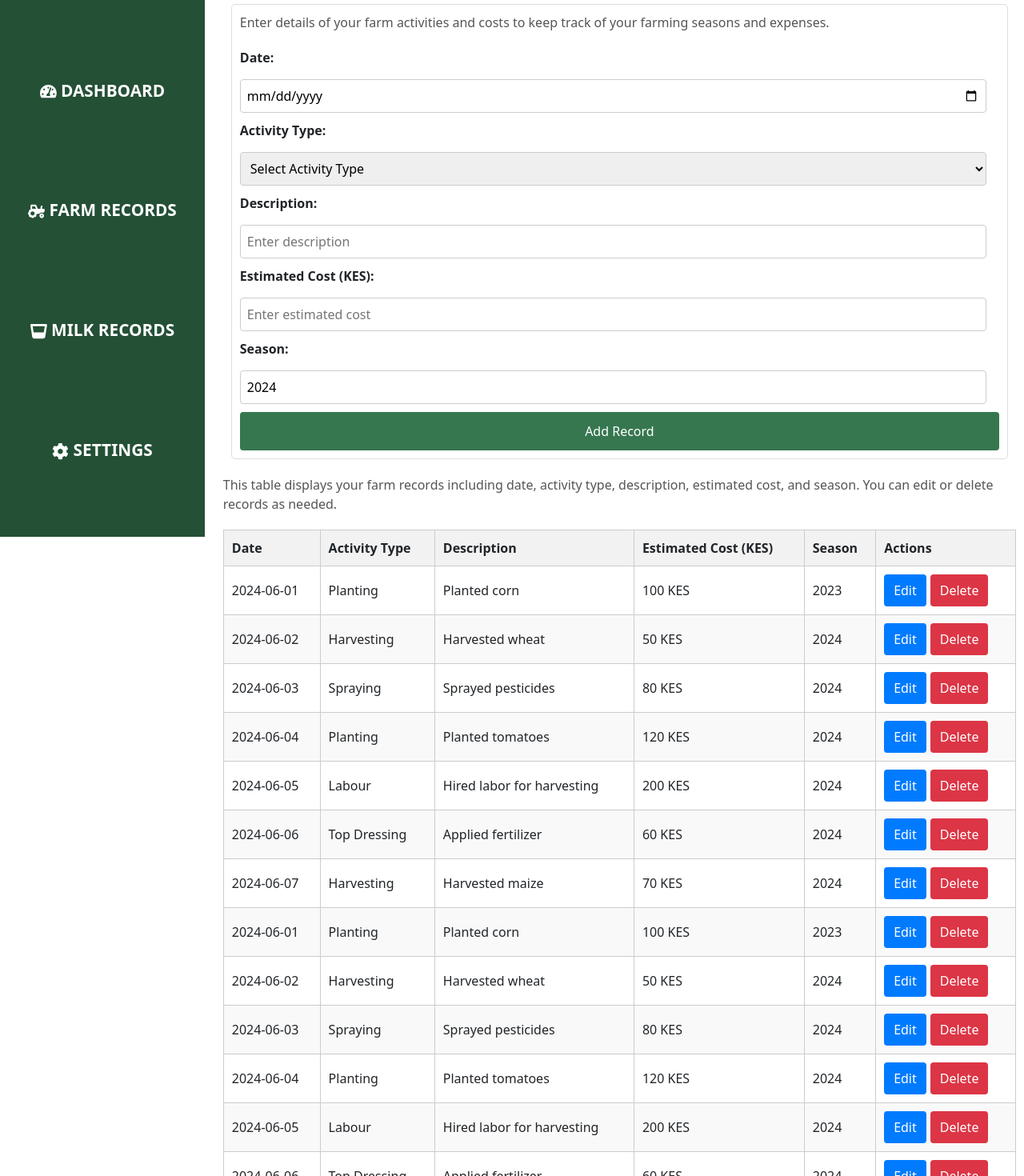
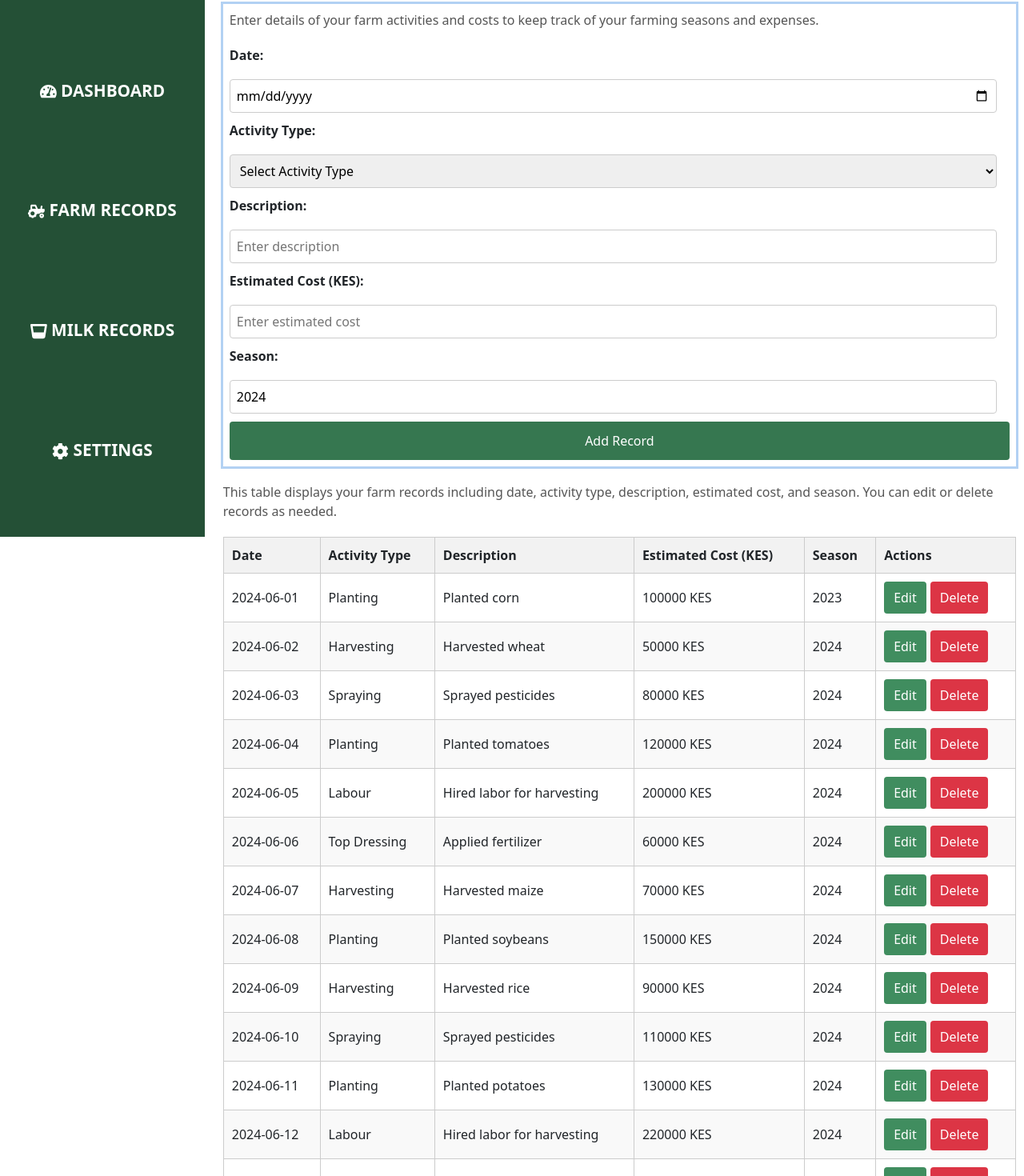
Before and after one commit to jankimutai/KILIMOLOG, a React (Create React App) app: page /farm-records in a window 1280 px wide. Shown: the part 129-1599 px from the top of the page at 80% size. Built offline with nearby package versions, Linux system fonts and the light colour scheme; the HTML template or start-up script is replaced by a standard one.

Commit message:
update css to make sure both pages use the primary and secondary colors

```diff
--- a/src/Pages/FarmRecords.jsx
+++ b/src/Pages/FarmRecords.jsx
@@ -10,34 +10,20 @@ const FarmRecords = () => {
   useEffect(() => {
     // Simulating fetching farm records from an API
     const dummyData = [
-      { id: 1, date: '2024-06-01', activityType: 'Planting', description: 'Planted corn', estimatedCost: 100, season: '2023' },
-      { id: 2, date: '2024-06-02', activityType: 'Harvesting', description: 'Harvested wheat', estimatedCost: 50, season: '2024' },
-      { id: 3, date: '2024-06-03', activityType: 'Spraying', description: 'Sprayed pesticides', estimatedCost: 80, season: '2024' },
-      { id: 4, date: '2024-06-04', activityType: 'Planting', description: 'Planted tomatoes', estimatedCost: 120, season: '2024' },
-      { id: 5, date: '2024-06-05', activityType: 'Labour', description: 'Hired labor for harvesting', estimatedCost: 200, season: '2024' },
-      { id: 6, date: '2024-06-06', activityType: 'Top Dressing', description: 'Applied fertilizer', estimatedCost: 60, season: '2024' },
-      { id: 7, date: '2024-06-07', activityType: 'Harvesting', description: 'Harvested maize', estimatedCost: 70, season: '2024' },
-      { id: 1, date: '2024-06-01', activityType: 'Planting', description: 'Planted corn', estimatedCost: 100, season: '2023' },
-      { id: 2, date: '2024-06-02', activityType: 'Harvesting', description: 'Harvested wheat', estimatedCost: 50, season: '2024' },
-      { id: 3, date: '2024-06-03', activityType: 'Spraying', description: 'Sprayed pesticides', estimatedCost: 80, season: '2024' },
-      { id: 4, date: '2024-06-04', activityType: 'Planting', description: 'Planted tomatoes', estimatedCost: 120, season: '2024' },
-      { id: 5, date: '2024-06-05', activityType: 'Labour', description: 'Hired labor for harvesting', estimatedCost: 200, season: '2024' },
-      { id: 6, date: '2024-06-06', activityType: 'Top Dressing', description: 'Applied fertilizer', estimatedCost: 60, season: '2024' },
-      { id: 7, date: '2024-06-07', activityType: 'Harvesting', description: 'Harvested maize', estimatedCost: 70, season: '2024' },
-      { id: 1, date: '2024-06-01', activityType: 'Planting', description: 'Planted corn', estimatedCost: 100, season: '2023' },
-      { id: 2, date: '2024-06-02', activityType: 'Harvesting', description: 'Harvested wheat', estimatedCost: 50, season: '2024' },
-      { id: 3, date: '2024-06-03', activityType: 'Spraying', description: 'Sprayed pesticides', estimatedCost: 80, season: '2024' },
-      { id: 4, date: '2024-06-04', activityType: 'Planting', description: 'Planted tomatoes', estimatedCost: 120, season: '2024' },
-      { id: 5, date: '2024-06-05', activityType: 'Labour', description: 'Hired labor for harvesting', estimatedCost: 200, season: '2024' },
-      { id: 6, date: '2024-06-06', activityType: 'Top Dressing', description: 'Applied fertilizer', estimatedCost: 60, season: '2024' },
-      { id: 7, date: '2024-06-07', activityType: 'Harvesting', description: 'Harvested maize', estimatedCost: 70, season: '2024' },
-      { id: 1, date: '2024-06-01', activityType: 'Planting', description: 'Planted corn', estimatedCost: 100, season: '2023' },
-      { id: 2, date: '2024-06-02', activityType: 'Harvesting', description: 'Harvested wheat', estimatedCost: 50, season: '2024' },
-      { id: 3, date: '2024-06-03', activityType: 'Spraying', description: 'Sprayed pesticides', estimatedCost: 80, season: '2024' },
-      { id: 4, date: '2024-06-04', activityType: 'Planting', description: 'Planted tomatoes', estimatedCost: 120, season: '2024' },
-      { id: 5, date: '2024-06-05', activityType: 'Labour', description: 'Hired labor for harvesting', estimatedCost: 200, season: '2024' },
-      { id: 6, date: '2024-06-06', activityType: 'Top Dressing', description: 'Applied fertilizer', estimatedCost: 60, season: '2024' },
-      { id: 7, date: '2024-06-07', activityType: 'Harvesting', description: 'Harvested maize', estimatedCost: 70, season: '2024' },
+      { id: 1, date: '2024-06-01', activityType: 'Planting', description: 'Planted corn', estimatedCost: 100000, season: '2023' },
+      { id: 2, date: '2024-06-02', activityType: 'Harvesting', description: 'Harvested wheat', estimatedCost: 50000, season: '2024' },
+      { id: 3, date: '2024-06-03', activityType: 'Spraying', description: 'Sprayed pesticides', estimatedCost: 80000, season: '2024' },
+      { id: 4, date: '2024-06-04', activityType: 'Planting', description: 'Planted tomatoes', estimatedCost: 120000, season: '2024' },
+      { id: 5, date: '2024-06-05', activityType: 'Labour', description: 'Hired labor for harvesting', estimatedCost: 200000, season: '2024' },
+      { id: 6, date: '2024-06-06', activityType: 'Top Dressing', description: 'Applied fertilizer', estimatedCost: 60000, season: '2024' },
+      { id: 7, date: '2024-06-07', activityType: 'Harvesting', description: 'Harvested maize', estimatedCost: 70000, season: '2024' },
+      { id: 8, date: '2024-06-08', activityType: 'Planting', description: 'Planted soybeans', estimatedCost: 150000, season: '2024' },
+      { id: 9, date: '2024-06-09', activityType: 'Harvesting', description: 'Harvested rice', estimatedCost: 90000, season: '2024' },
+      { id: 10, date: '2024-06-10', activityType: 'Spraying', description: 'Sprayed pesticides', estimatedCost: 110000, season: '2024' },
+      { id: 11, date: '2024-06-11', activityType: 'Planting', description: 'Planted potatoes', estimatedCost: 130000, season: '2024' },
+      { id: 12, date: '2024-06-12', activityType: 'Labour', description: 'Hired labor for harvesting', estimatedCost: 220000, season: '2024' },
+      { id: 13, date: '2024-06-13', activityType: 'Top Dressing', description: 'Applied fertilizer', estimatedCost: 65000, season: '2024' },
+      { id: 14, date: '2024-06-14', activityType: 'Harvesting', description: 'Harvested sugarcane', estimatedCost: 75000, season: '2024' },
     ];
     setFarmRecords(dummyData);
   }, []);
--- a/src/Style/MilkRecords.css
+++ b/src/Style/MilkRecords.css
@@ -2,7 +2,7 @@
 
 /* Container styles */
 .milk-records-container {
-  max-width: 1050px;
+  max-width: 1200px;
   margin-left: 21%;
   padding: 10px;
 }
@@ -18,95 +18,121 @@
   display: flex;
   justify-content: space-between;
   margin-bottom: 20px;
-  font-size: 18px;
 }
 
 .summary-item {
-  font-weight: bold;
+  flex: 1;
+  text-align: center;
+  padding: 10px;
+  background-color: #f0f0f0;
+  border: 1px solid #ccc;
+  border-radius: 4px;
 }
 
-/* Form container styles */
-.form-container {
-  display: flex;
-  flex-direction: column;
-  gap: 10px;  /* Adjust spacing between elements */
-  margin: 10px;  /* Add margin around the form */
-  padding: 10px;  /* Add padding inside the form */
-  border: 1px solid #ddd;  /* Add a border */
-  border-radius: 5px;  /* Rounded corners for the form */
+/* Form styles */
+.milk-records-container .form-container {
+  display: grid;
+  gap: 10px; /* Adjust spacing between elements */
+  margin-bottom: 20px;
+  box-shadow: rgba(3, 102, 214, 0.3) 0px 0px 0px 3px;
+  padding: 10px;
 }
 
 .form-label {
   font-weight: bold;
-  margin-bottom: 5px;  /* Add space below the label */
 }
 
 .form-input {
-  padding: 5px;
-  border: 1px solid #ccc;  /* Border color for the input field */
-  border-radius: 3px;
+  padding: 8px;
+  width: calc(100% - 16px); /* Adjust input width */
+  border: 1px solid #ccc; /* Border color for the input field */
+  border-radius: 4px;
   font-size: 16px;
+}
+
+.form-input:focus {
+  outline: none;
+  border-color: #367750; /* Focus border color */
 }
 
 .form-button-container {
   display: flex;
-  gap: 10px;  /* Adjust spacing between buttons */
+  gap: 10px; /* Adjust spacing between buttons */
 }
 
 .form-button {
-  padding: 12px 24px;
+  flex: 1;
+  padding: 12px;
   background-color: #367750;
   color: #fff;
   border: none;
   border-radius: 4px;
   cursor: pointer;
-  width: 100%; /* Ensures buttons fill the entire grid column */
   transition: background-color 0.3s ease;
 }
 
 .form-button.secondary {
-  background-color: #dc3545;
+  background-color: #ccc;
 }
 
 .form-button:hover {
   background-color: #2d6343;
 }
 
-/* Error message styles */
 .error-message {
   color: #dc3545;
   font-weight: bold;
   margin-top: 10px;
 }
 
-/* Calendar container styles */
+/* Calendar styles */
 .calendar-container {
   margin-top: 20px;
 }
 
-/* Toast styles */
-.toast-container {
-  position: fixed;
-  bottom: 20px;
-  right: 20px;
-  z-index: 9999;
+/* FullCalendar styles */
+.fc .fc-daygrid-event {
+  cursor: pointer;
+  background-color: #007bff;
+  border: 1px solid #007bff;
+  color: white;
+  border-radius: 4px;
 }
 
-.toast {
-  background-color: #2d6343;
-  color: #fff;
-  padding: 10px;
-  border-radius: 4px;
-  margin-bottom: 10px;
+.fc .fc-daygrid-event:hover {
+  background-color: #0056b3;
+  border-color: #0056b3;
 }
 
-/* Responsive styles */
+.fc .fc-daygrid-event .fc-content {
+  white-space: nowrap;
+}
+
+/* Toast notifications */
+.Toastify__toast-container {
+  z-index: 999999; /* Ensure toast notifications are above other elements */
+  top: 20px;
+  right: 20px;
+}
+
+/* Responsive styles for small screens */
 @media (max-width: 768px) {
-  .form-container {
-    grid-template-columns: 1fr; /* Single column layout on smaller screens */
+  .milk-records-container {
+    margin: 0;
   }
-  .milk-records-container {
-    margin-left: 0
+  .summary {
+    flex-direction: column;
+  }
 
+  .summary-item {
+    margin-bottom: 10px;
+  }
+
+  .form-button-container {
+    flex-direction: column;
+  }
+
+  .form-button {
+    width: 100%;
   }
 }
--- a/src/Style/farmRecords.css
+++ b/src/Style/farmRecords.css
@@ -2,7 +2,7 @@
 
 /* Container styles */
 .farm-records-container {
-    max-width: 1050px;
+    max-width: 1200px;
     margin-left: 21%;
     padding: 10px;
   }
@@ -25,6 +25,8 @@
     display: grid;
     gap: 10px; /* Adjust spacing between elements */
     margin-bottom: 20px;
+    box-shadow: rgba(3, 102, 214, 0.3) 0px 0px 0px 3px;
+    padding: 8px;
   }
 
   .form-label {
@@ -65,7 +67,7 @@
   }
 
   .form-button.update {
-    background-color: #007bff;
+    background-color: #408d5f;
   }
 
   .form-button.cancel {
@@ -120,7 +122,7 @@
   }
 
   .action-button.edit {
-    background-color: #007bff;
+    background-color: #408d5f;
   }
 
   .action-button.delete {
```
